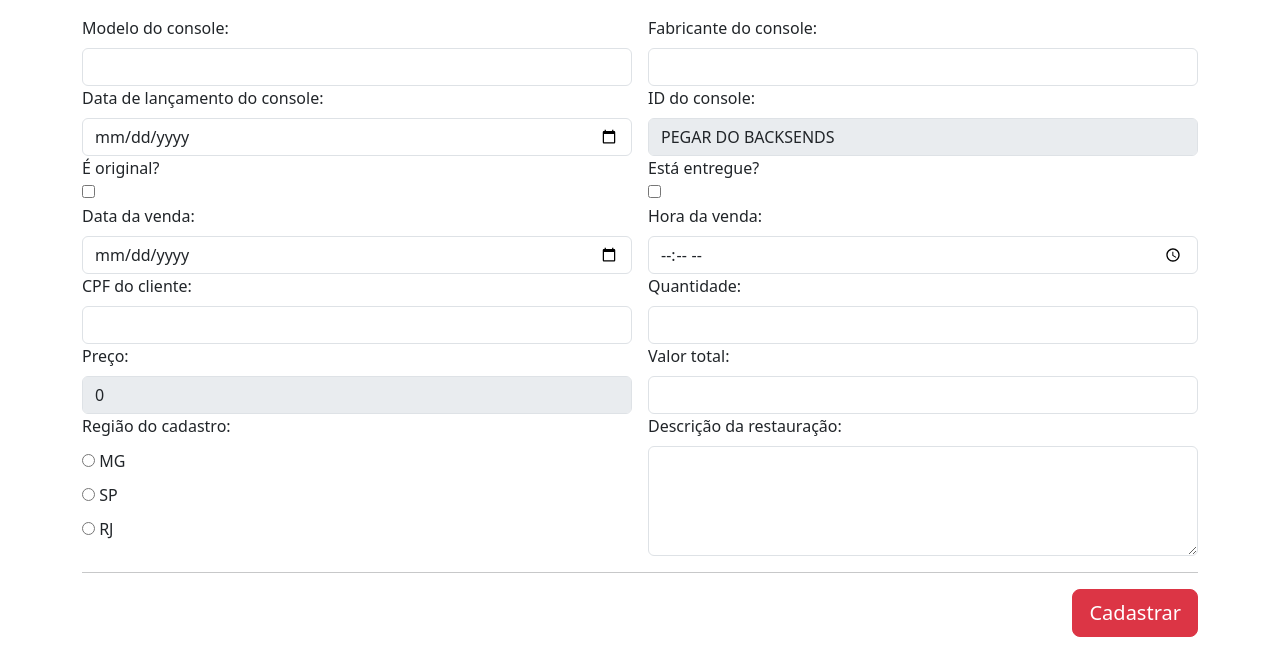
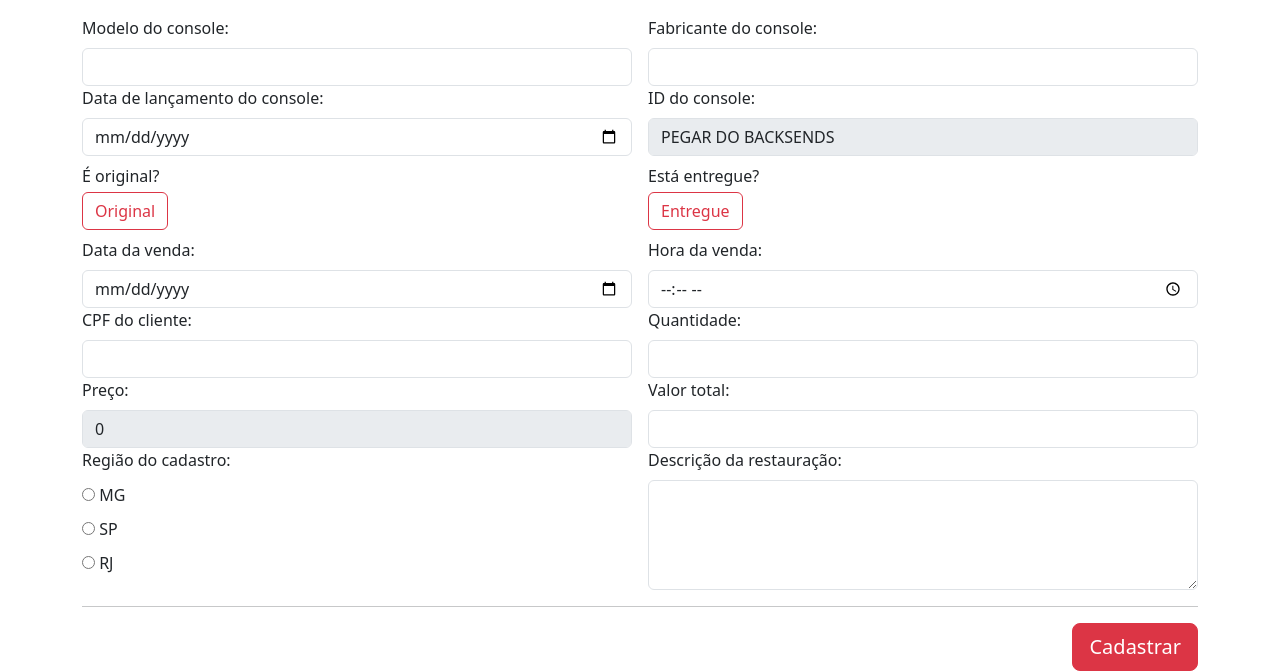
Before and after one commit to brunof5/Archaic-Nostalgia, a website: page src/html/registrarRestauracao.html in a window 1280 px wide. Shown: the part 146-817 px from the top of the page. Drawn offline with nearby package versions, Linux system fonts and the light colour scheme; no server answers.

Commit message:
Arumando design checkbox

```diff
--- a/src/html/registrarRestauracao.html
+++ b/src/html/registrarRestauracao.html
@@ -88,12 +88,18 @@
                         </div>
                         <div class="row g-3">
                             <div class="col">
-                                <label for="inputOriginality">É original?</label><br>
-                                <input type="checkbox" name="inputOriginality" id="inputOriginality">
+                                <div class="mb-1 mt-2">
+                                    É original?
+                                </div>
+                                <input type="checkbox" class="btn-check" id="inputOriginality" name="inputOriginality" autocomplete="off">
+                                <label class="btn btn-outline-danger mb-2" for="inputOriginality">Original</label>
                             </div>
                             <div class="col">
-                                <label for="inputDelivery">Está entregue?</label><br>
-                                <input type="checkbox" name="inputDelivery" id="inputDelivery">
+                                <div class="mb-1 mt-2">
+                                    Está entregue?
+                                </div>
+                                <input type="checkbox" class="btn-check" id="inputDelivery" name="inputDelivery" autocomplete="off">
+                                <label class="btn btn-outline-danger mb-2" for="inputDelivery">Entregue</label>
                             </div>
                         </div>
                         <div class="row g-3">
```
Also changed, not shown: src/html/alterarConsole.html (+5 -2 lines), src/html/registrarConsole.html (+5 -2 lines), src/html/registrarVenda.html (+5 -2 lines).
